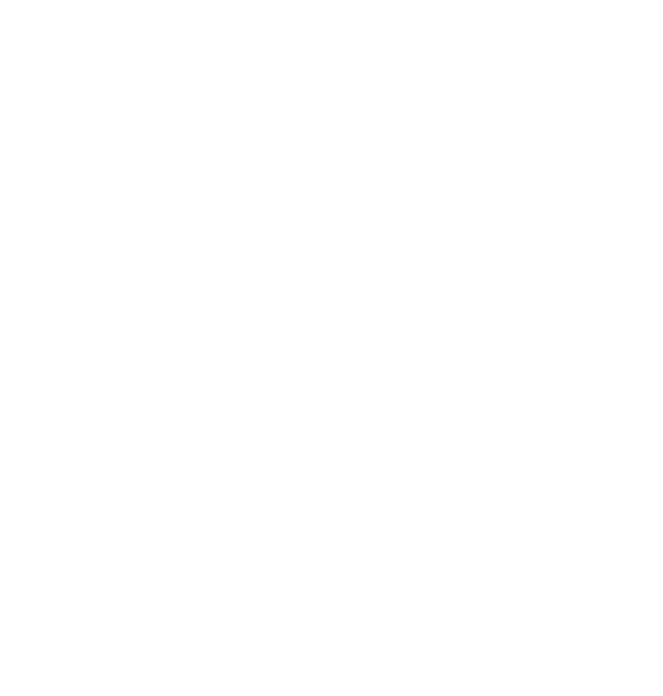
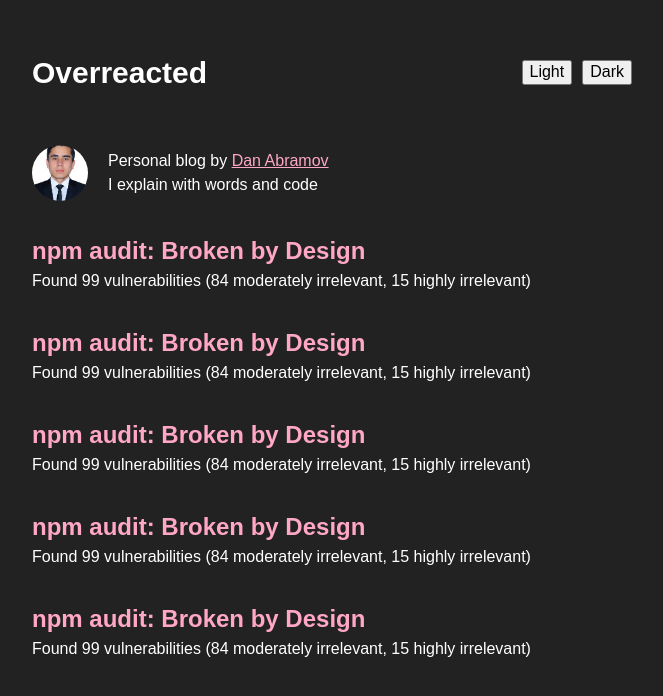
Before and after one commit to jurabek10/mini-darkmode, a plain HTML site: page index.html in a window 1280 px wide. Shown: the whole page, without its empty margins (308-971 px from the left). Drawn offline with Linux system fonts and the light colour scheme.

Commit message:
Add main section and some js function

```diff
--- a/css/styles.css
+++ b/css/styles.css
@@ -1,9 +1,28 @@
+/* CUSTOM-PROP */
+:root {
+    --brand-color: #ffa7c4;
+    --outline-color: var(--brand-color);
+    --text-color: #222;
+    --bg-color: #fff;
+    --font-family-text: "Arial", sans-serif;
+    --font-family-heading: "Palatino", serif;
+}
+
+.dark-mode {
+    --text-color: #fff;
+    --bg-color: #222;
+}
+
+
 /* GLOBAL STYLES */
-
 html {
     height: 100%;
     box-sizing: border-box;
     scroll-behavior: smooth;
+}
+
+*:focus {
+    outline: 2px dashed var(--brand-color);
 }
 
 *,
@@ -21,8 +40,10 @@ body {
     font-size: 16px;
     line-height: 1.5;
     font-family: "Arial", sans-serif;
-    background-color: #fff;
-    color: #222;
+    background-color: var(--bg-color);
+    color: var(--text-color);
+    transition: background-color 0.3s ease
+        color 0.3s ease;
 }
 
 img {
@@ -30,11 +51,15 @@ img {
     height: auto;
 }
 
+a {
+    color: var(--brand-color);
+}
+
 /* CONTAINER */
 
 .container {
     width: 100%;
-    max-width: 1200px;
+    max-width: 700px;
     padding-left: 50px;
     padding-right: 50px;
     margin-right: auto;
@@ -45,4 +70,68 @@ img {
 
 main {
     flex-grow: 1;
+    margin-bottom: 56px;
 }
+
+/* SITE-HEADER */
+.site-header {
+    display: flex;
+    align-items: center;
+    padding-top: 50px;
+    padding-bottom: 50px;
+}
+
+.site-header-logo {
+    margin-right: auto;
+    font-size: 30px;
+    font-weight: bold;
+    color: var(--text-color);
+    text-decoration: none;
+}
+
+.site-header-light {
+    margin-right: 10px;
+}
+
+.author {
+    display: flex;
+    align-items: center;
+    margin-bottom: 32px;
+}
+
+.author-img {
+    flex-shrink: 0;
+    width: 56px;
+    height: 56px;
+    margin-right: 20px;
+    border-radius: 50%;
+    object-fit: cover;
+}
+
+.author-info {
+    flex-grow: 1;
+}
+
+
+/* ARTICLES */
+.articles {
+    padding: 0;
+    margin: 0;
+    list-style: none;
+}
+
+.articles-item:not(:last-child) {
+    margin-bottom: 32px;
+}
+
+.articles-title {
+    margin: 0;
+}
+
+.articles-link {
+    text-decoration: none;
+}
+
+.articles-text {
+    margin: 0;
+}
--- a/index.html
+++ b/index.html
@@ -0,0 +1,66 @@
+<!DOCTYPE html>
+<html lang="en">
+<head>
+    <meta charset="UTF-8">
+    <meta http-equiv="X-UA-Compatible" content="IE=edge">
+    <meta name="viewport" content="width=device-width, initial-scale=1.0">
+    <title>JavaScript</title>
+
+    <!-- Styles -->
+    <link rel="stylesheet" href="css/normalize.css">
+    <link rel="stylesheet" href="css/styles.css">
+</head>
+<body class="dark-mode">
+    <main class="main-content">
+        <div class="container">
+            <header class="site-header">
+                <a class="site-header-logo" href="index.html">Overreacted</a>
+                <button class="site-header-light" type="button">Light</button>
+                <button class="site-header-dark" type="button">Dark</button>
+            </header>
+            <div class="author">
+                <img class="author-img" src="img/samiev-jurabek.jpeg" alt="Samiev Jurabek" width="56" height="56">
+                <div class="author-info">
+                    <div class="author-info-text">Personal blog by <a class="author-info-text-link" href="https://mobile.twitter.com/dan_abramov" target="_blank">Dan Abramov</a></div>
+                    <div class="author-info-text">I explain with words and code</div>
+                </div>
+            </div>
+
+            <ul class="articles">
+                <li class="articles-item">
+                    <h2 class="articles-title">
+                        <a class="articles-link" href="#">npm audit: Broken by Design</a>
+                    </h2>
+                    <p class="articles-text">Found 99 vulnerabilities (84 moderately irrelevant, 15 highly irrelevant)</p>
+                </li>
+                <li class="articles-item">
+                    <h2 class="articles-title">
+                        <a class="articles-link" href="#">npm audit: Broken by Design</a>
+                    </h2>
+                    <p class="articles-text">Found 99 vulnerabilities (84 moderately irrelevant, 15 highly irrelevant)</p>
+                </li>
+                <li class="articles-item">
+                    <h2 class="articles-title">
+                        <a class="articles-link" href="#">npm audit: Broken by Design</a>
+                    </h2>
+                    <p class="articles-text">Found 99 vulnerabilities (84 moderately irrelevant, 15 highly irrelevant)</p>
+                </li>
+                <li class="articles-item">
+                    <h2 class="articles-title">
+                        <a class="articles-link" href="#">npm audit: Broken by Design</a>
+                    </h2>
+                    <p class="articles-text">Found 99 vulnerabilities (84 moderately irrelevant, 15 highly irrelevant)</p>
+                </li>
+                <li class="articles-item">
+                    <h2 class="articles-title">
+                        <a class="articles-link" href="#">npm audit: Broken by Design</a>
+                    </h2>
+                    <p class="articles-text">Found 99 vulnerabilities (84 moderately irrelevant, 15 highly irrelevant)</p>
+                </li>
+            </ul>
+        </div>
+    </main>
+
+    <script src="js/main.js"></script>
+</body>
+</html>
--- /dev/null
+++ b/js/main.js
@@ -0,0 +1,11 @@
+const elDarkMode = document.querySelector('.site-header-dark');
+
+elDarkMode.addEventListener('click', function () {
+    document.body.classList.add('dark-mode');
+});
+
+const elLightMode = document.querySelector('.site-header-light');
+
+elLightMode.addEventListener('click', function () {
+    document.body.classList.remove('dark-mode');
+});
```
Also changed, not shown: img/samiev-jurabek.jpeg (added).
